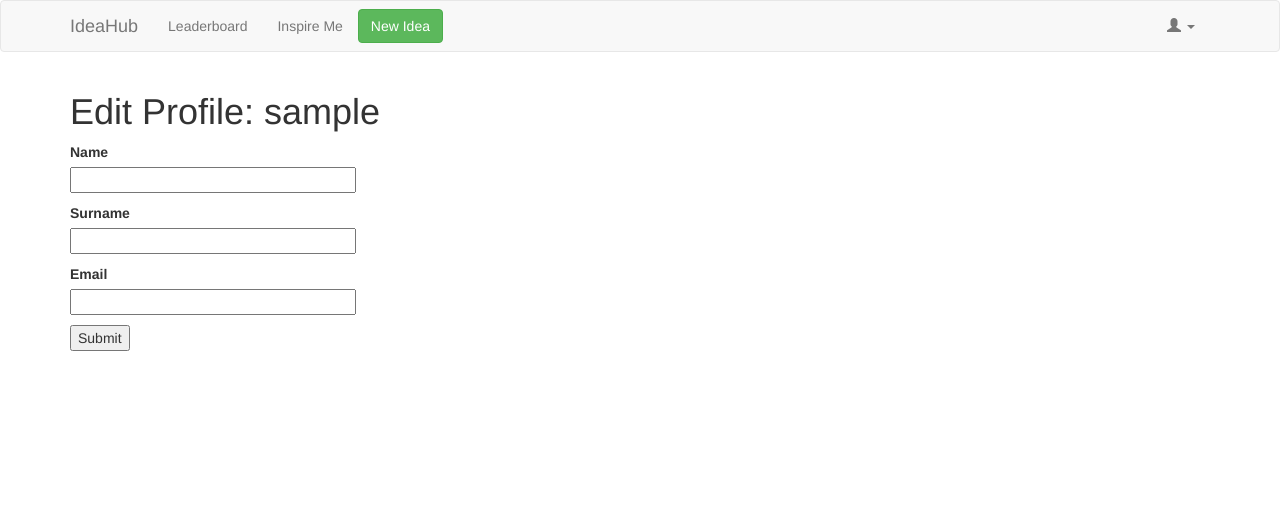
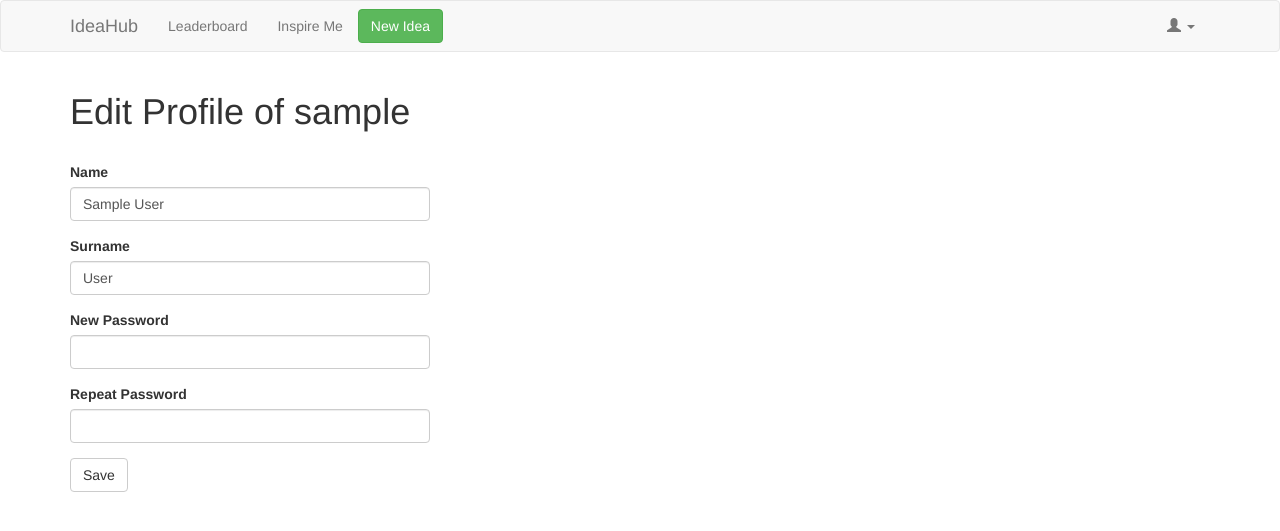
Before and after one commit to boceckts/ideahub, a Flask app: page /editProfile in a window 1280 px wide. Shown: the top 531 px of the page. Run offline with Flask 2, Linux system fonts and the light colour scheme; a user stored in the database is signed in; tables that the repository leaves empty hold one stand-in row (values such as "Sample post"); some libraries are stand-ins or nearby versions.

Commit message:
Redesigned profile edit page

```diff
--- a/app/forms.py
+++ b/app/forms.py
@@ -1,5 +1,5 @@
 from flask_wtf import FlaskForm
-from wtforms import StringField, PasswordField, BooleanField, SubmitField, SelectField, TextAreaField
+from wtforms import StringField, PasswordField, BooleanField, SubmitField, SelectField, TextAreaField, HiddenField
 from wtforms.validators import ValidationError, DataRequired, Email, EqualTo, Length, Regexp
 
 from app.services.idea_service import idea_title_exists
@@ -60,7 +60,10 @@ class EditIdeaForm(IdeaForm):
 
 
 class EditProfileForm(FlaskForm):
-    name = StringField('Name', validators=[DataRequired()])
-    surname = StringField('Surname', validators=[DataRequired()])
-    email = StringField('Email', validators=[DataRequired()])
-    submit = SubmitField('Submit')
+    old_email = HiddenField('old_email')
+    name = StringField('Name', validators=[DataRequired(), Length(min=1, max=64)])
+    surname = StringField('Surname', validators=[DataRequired(), Length(min=1, max=64)])
+    password = PasswordField('New Password')
+    password2 = PasswordField(
+        'Repeat Password', validators=[EqualTo('password')])
+    submit = SubmitField('Save')
--- a/app/templates/editProfile.html
+++ b/app/templates/editProfile.html
@@ -1,30 +1,12 @@
 {% extends "base.html" %}
 
 {% block app_content %}
-    <h1>Edit Profile: {{ current_user.username }}</h1>
-    <form action="" method="post" novalidate>
-        {{ form.hidden_tag() }}
-        <p>
-            {{ form.name.label }}<br>
-            {{ form.name(size=32) }}<br>
-            {% for error in form.name.errors %}
-            <span style="color: red;">[{{ error }}]</span>
-            {% endfor %}
-        </p>
-        <p>
-            {{ form.surname.label }}<br>
-            {{ form.surname(size=32) }}<br>
-            {% for error in form.surname.errors %}
-            <span style="color: red;">[{{ error }}]</span>
-            {% endfor %}
-        </p>
-        <p>
-            {{ form.email.label }}<br>
-            {{ form.email(size=32) }}<br>
-            {% for error in form.email.errors %}
-            <span style="color: red;">[{{ error }}]</span>
-            {% endfor %}
-        </p>
-        <p>{{ form.submit() }}</p>
-    </form>
+    <div class="h1">Edit Profile of {{ current_user.username }}</div>
+    <div class=container"><br>
+        <div class="row">
+            <div class="col-sm-6 col-md-4">
+                {{ wtf.quick_form(form) }}
+            </div>
+        </div>
+    </div>
 {% endblock %}
--- a/app/views.py
+++ b/app/views.py
@@ -92,11 +92,13 @@ def profile():
 def editProfile():
     if not current_user.is_authenticated:
         return redirect(url_for('login'))
-    form = EditProfileForm()
-    if request.method == 'POST':
-        edit_user_by_form(current_user.id, form)
-        flash('Your profile has been edited!', 'info')
-        return redirect(url_for('profile'))
+    form = EditProfileForm(name=current_user.name,
+                           surname=current_user.surname)
+    if form.validate_on_submit():
+        if request.method == 'POST':
+            edit_user_by_form(current_user.id, form)
+            flash('Your profile has been edited!', 'info')
+            return redirect(url_for('profile'))
     return render_template('editProfile.html', title='Edit Profile', form=form)
 
 
```
Also changed, not shown: app/services/user_service.py (+9 -3 lines).
